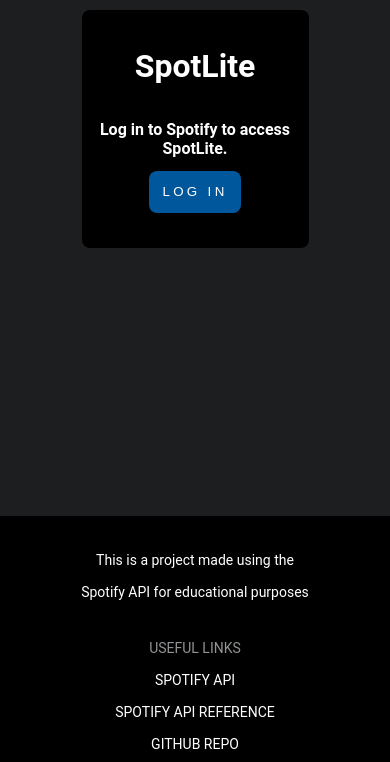
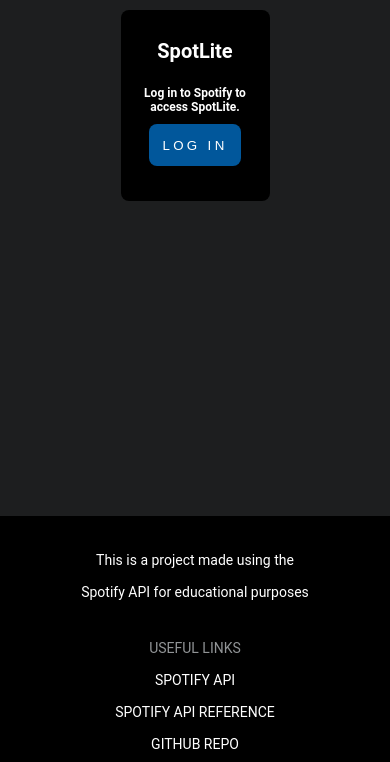
Before and after one commit to mlenahan/SpotLite, a plain HTML site: page login.html in a window 390 px wide. Shown: the top 762 px of the page. Drawn offline with Linux system fonts and the light colour scheme.

Commit message:
Add media queries to adjust recommendations form

```diff
--- a/assets/css/style.css
+++ b/assets/css/style.css
@@ -123,7 +123,7 @@
   flex-direction: column;
   background-color: black;
   color: var(--primary-main);
-  width: 50%;
+  width: 30%;
   margin: auto;
   margin-top: 2.5%;
   padding: 1em;
@@ -283,7 +283,7 @@
   }
 }
 
-@media only screen and (max-width: 650px) {
+@media only screen and (max-width: 680px) {
   .music-card-container {
     display: grid;
     grid-template-columns: 1fr;
@@ -299,3 +299,23 @@
     font-size: 16px;
   }
 }
+
+@media only screen and (max-width: 450px) {
+  h1 {
+    font-size: 24px;
+  }
+
+  h2 {
+    font-size: 14px;
+  }
+}
+
+@media only screen and (max-width: 400px) {
+  h1 {
+    font-size: 20px;
+  }
+
+  h2 {
+    font-size: 12px;
+  }
+}
```
